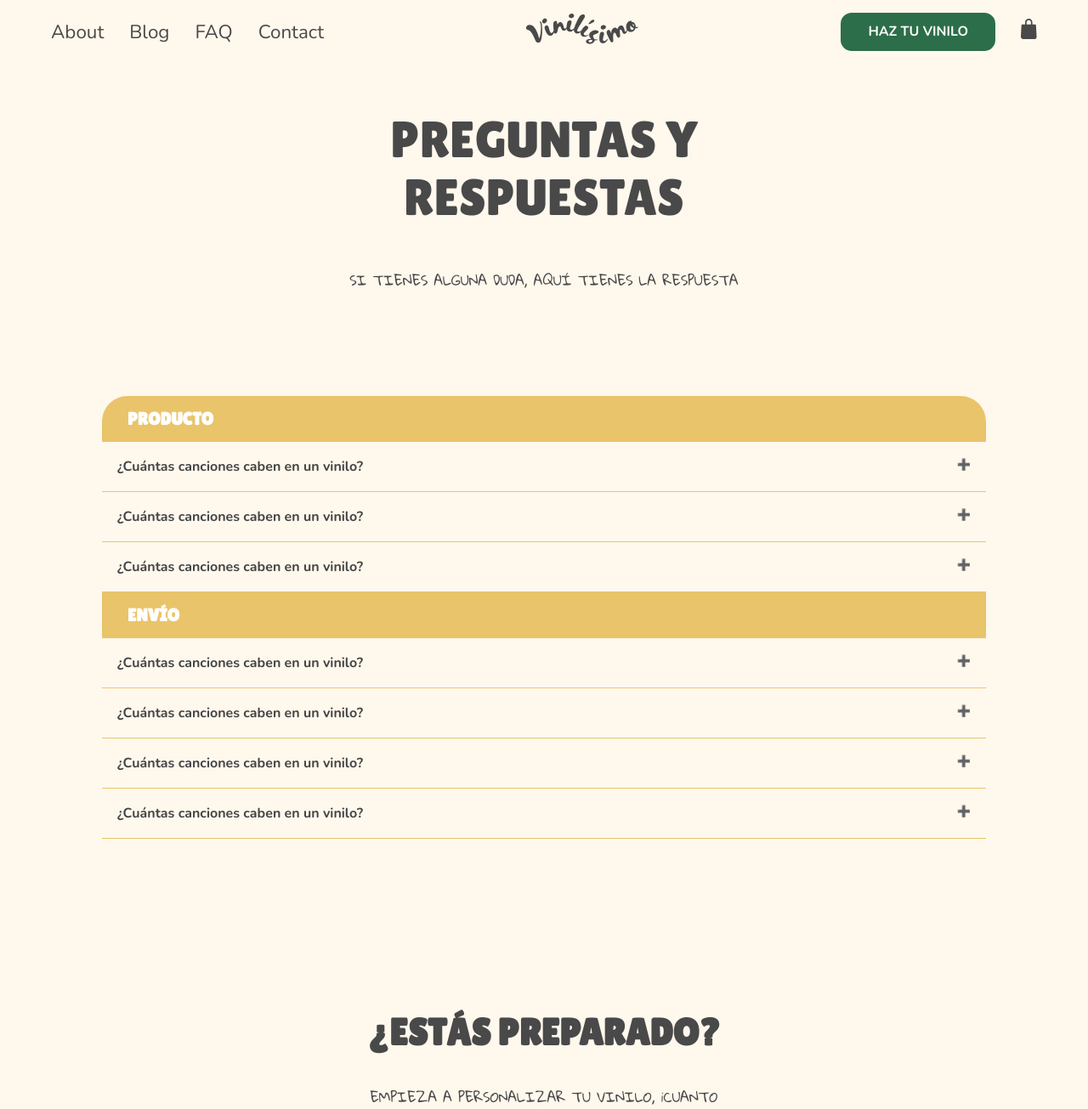
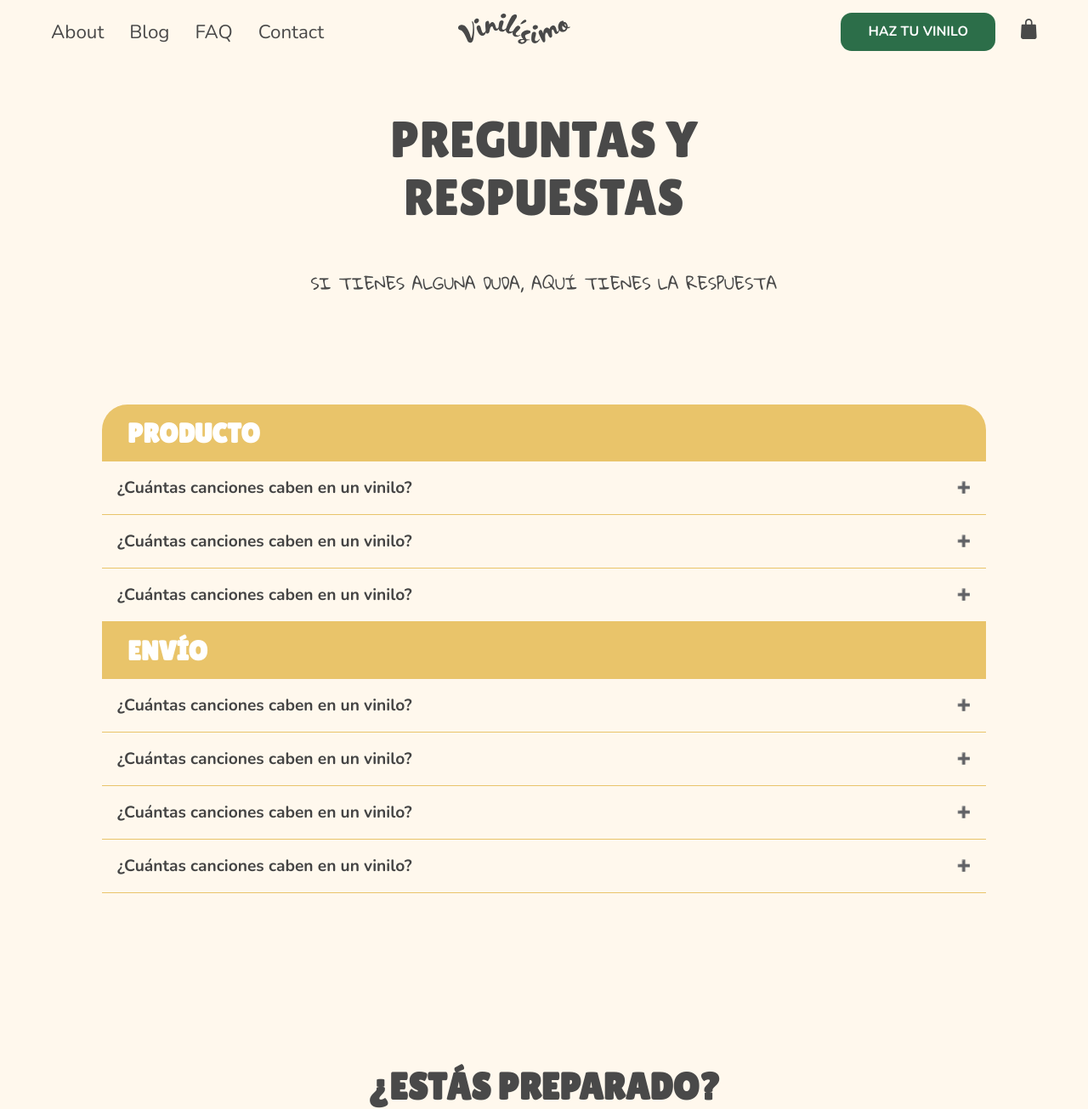
Before and after one commit to carugui/projectbeta, a PHP site: page /faq.html in a window 1280 px wide. Shown: the top 1305 px of the page at 85% size. Run offline with PHP 8.4, Linux system fonts and the light colour scheme.

Commit message:
ajustes finales

```diff
--- a/css/style.css
+++ b/css/style.css
@@ -456,7 +456,7 @@ span {
   background-color: var(--color-green);
 }
 
-@media screen and (min-width: 900px) {
+@media screen and (min-width: 1200px) {
   .topbar {
     padding-left: 60px;
     padding-right: 60px;
@@ -491,6 +491,10 @@ span {
     display: flex;
     gap: 30px;
   }
+  .nav__middle {
+    -webkit-transform: translateX(-80px);
+            transform: translateX(-80px);
+  }
   #topbar__label {
     display: none;
   }
@@ -510,12 +514,6 @@ header {
   padding: 15px 30px;
 }
 
-@media screen and (min-width: 900px) {
-  header {
-    padding-left: 60px;
-    padding-right: 60px;
-  }
-}
 .header__content {
   max-width: 600px;
 }
@@ -527,6 +525,15 @@ header p {
   text-transform: uppercase;
 }
 
+@media screen and (min-width: 900px) {
+  header {
+    padding-left: 60px;
+    padding-right: 60px;
+  }
+  header p {
+    font-size: 1.2rem;
+  }
+}
 .header__landing {
   background-image: url("../images/vinilisimo-header-background.jpg");
   background-repeat: no-repeat;
@@ -1293,7 +1300,7 @@ button:hover,
 .blog__time {
   font-family: "Gloria Hallelujah", sans-serif;
 }
-.blog__subheader {
+.blog__subheader, .blog .blog h2 {
   text-align: center;
   font-family: "Gloria Hallelujah", sans-serif;
   text-transform: uppercase;
@@ -1343,6 +1350,10 @@ button:hover,
     max-width: 820px;
     margin: auto;
   }
+  .blog__subheader, .blog .blog h2 {
+    font-size: 1.8rem;
+    margin: 3rem;
+  }
 }
 .section__FAQ .accordion-container {
   max-width: 1200px;
@@ -1376,6 +1387,15 @@ button:hover,
   -webkit-transition: 0.4s;
   transition: 0.4s;
   font-weight: 600;
+  display: -webkit-box;
+  display: -ms-flexbox;
+  display: flex;
+  -webkit-box-pack: justify;
+      -ms-flex-pack: justify;
+          justify-content: space-between;
+  -webkit-box-align: center;
+      -ms-flex-align: center;
+          align-items: center;
 }
 
 /* Style the accordion panel. Note: hidden by default */
@@ -1400,6 +1420,14 @@ button:hover,
   content: "➖"; /* Unicode character for "minus" sign (-) */
 }
 
+@media screen and (min-width: 900px) {
+  .section__FAQ h2 {
+    font-size: 2rem;
+  }
+  .section__FAQ .accordion {
+    font-size: 1.2rem;
+  }
+}
 .section__product .iframe {
   border: none;
 }
--- a/faq.html
+++ b/faq.html
@@ -198,6 +198,6 @@
 
     </footer>
 
-    <script src="../index.js"></script>
+    <script src="index.js"></script>
 </body>
 </html>
--- a/scss/_header.scss
+++ b/scss/_header.scss
@@ -4,14 +4,7 @@ header {
     padding: $padding;
 }
 
-@media screen and (min-width: $bp-desktop) {
 
-    header {
-        padding-left: $unit-double*2;
-        padding-right: $unit-double*2;
-    }
-
-}
 
 .header__content {
     max-width: 600px;
@@ -24,7 +17,18 @@ header p {
     font-size: 1rem;
     text-transform: uppercase;
 }
+@media screen and (min-width: $bp-desktop) {
 
+    header {
+        padding-left: $unit-double*2;
+        padding-right: $unit-double*2;
+
+        & p {
+            font-size: 1.2rem;
+        }
+    }
+
+}
 
 
 
--- a/scss/_topbar.scss
+++ b/scss/_topbar.scss
@@ -255,7 +255,7 @@ $topbar--white-color: white;
 
 }
 
-@media screen and (min-width: $bp-desktop) {
+@media screen and (min-width: 1200px) {
 
     .topbar {
         padding-left: $unit-double*2;
@@ -286,6 +286,11 @@ $topbar--white-color: white;
         }
     }
 
+    .nav__middle {
+        transform: translateX(-80px);
+    }
+
+
     #topbar__label {
         display: none;
     }
--- a/scss/site/_blog.scss
+++ b/scss/site/_blog.scss
@@ -45,7 +45,7 @@
         font-family: 'Gloria Hallelujah', sans-serif;
     }
 
-    &__subheader {
+    &__subheader, .blog h2 {
         text-align: center;
         font-family: 'Gloria Hallelujah', sans-serif;
         text-transform: uppercase;
@@ -99,5 +99,12 @@
         }
     }
 
+    .blog {
+
+        &__subheader, .blog h2 {
+            font-size: 1.8rem;
+            margin: 3rem;
+        }
+    }
 
 }
--- a/scss/site/_faq.scss
+++ b/scss/site/_faq.scss
@@ -41,6 +41,9 @@
     outline: none;
     transition: 0.4s;
     font-weight: 600;
+    display: flex;
+    justify-content: space-between;
+    align-items: center;
 }
 
 
@@ -64,3 +67,17 @@
 .active:after {
     content: "\2796"; /* Unicode character for "minus" sign (-) */
 }
+
+
+@media screen and (min-width: $bp-desktop) {
+
+    .section__FAQ {
+        & h2 {
+            font-size: 2rem;
+        }
+        .accordion {
+            font-size: 1.2rem;
+        }
+
+    }
+}
```
